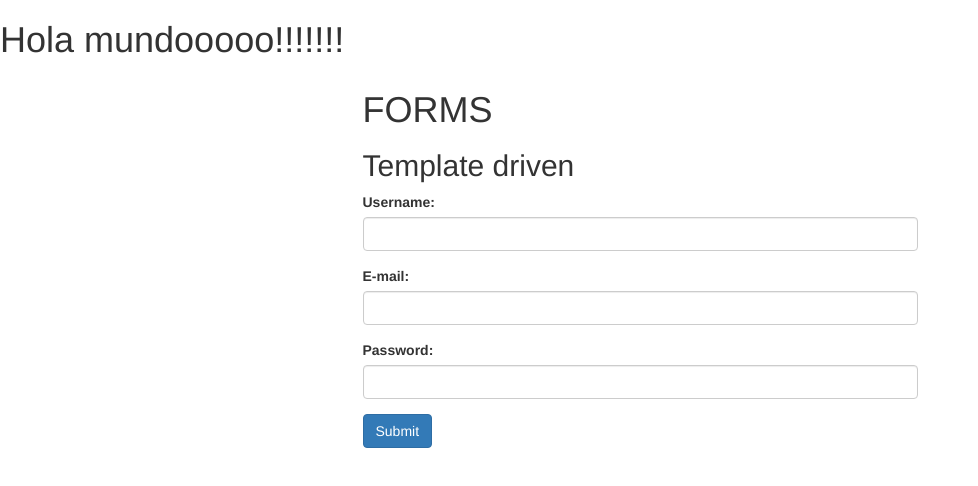
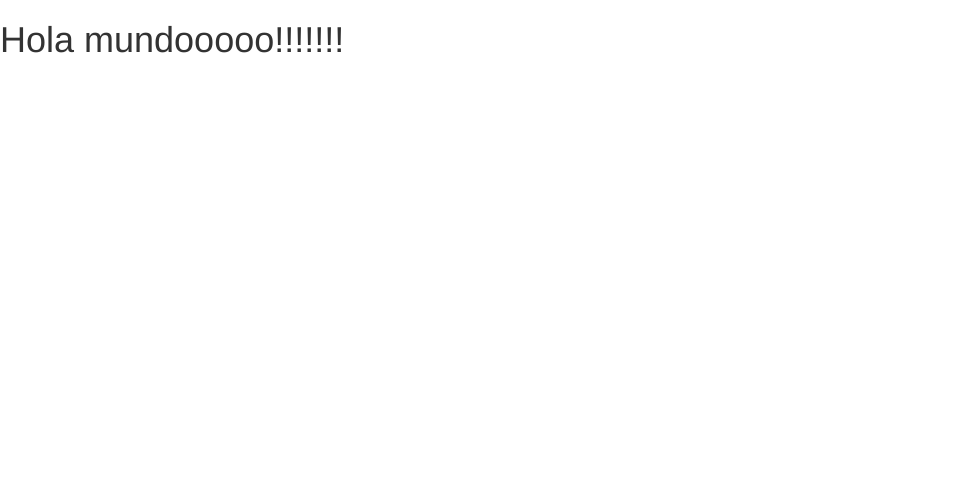
Before and after one commit to foxfrancis005/my-angular-project, an Angular app: page / in a window 1280 px wide. Shown: the top 486 px of the page, without its empty margins (0-978 px from the left). Built offline with nearby package versions, Linux system fonts and the light colour scheme.

Commit message:
cambios minimos

```diff
--- a/src/app/app.component.html
+++ b/src/app/app.component.html
@@ -13,12 +13,12 @@
 <!-- <app-input-in-view></app-input-in-view> -->
 <!-- <app-inject></app-inject> -->
 <!-- <hero-form></hero-form> -->
-<div class="container">
+<!-- <div class="container">
 	<div class="row">
 		<div class="col-md-6 col-md-offset-3">
 			<app-forms2></app-forms2>
 		</div>
 	</div>
-</div>
+</div>-->
 
 <!-- Por default, todos los componentes que se adicionen posteriormente se podran mostrar en la vista si el selector lo escribimos aqui como etiqueta. -->
```
Lines whose indentation alone changed are shown as unchanged.
